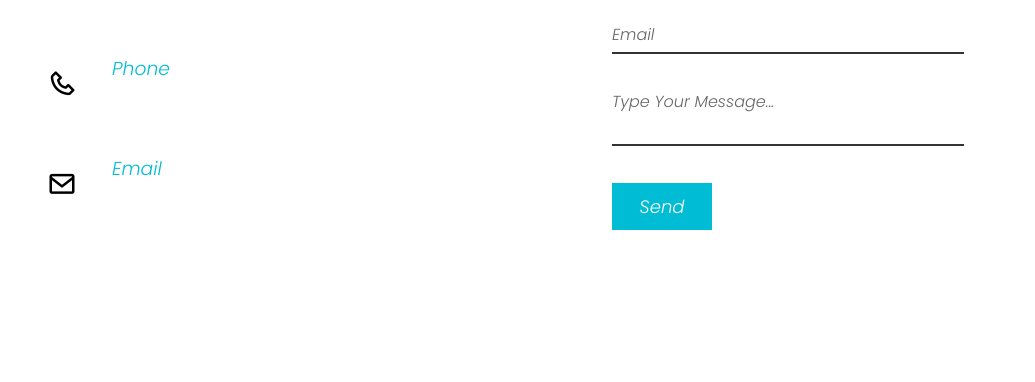
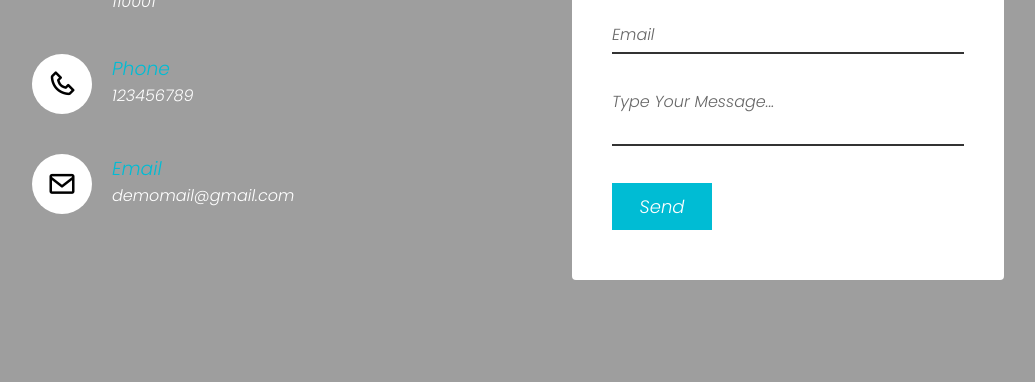
Before and after one commit to anuragchauhan766/contactusform, a plain HTML site: page index.html in a window 1280 px wide. Shown: the part 418-800 px from the top of the page, without its empty margins (122-1157 px from the left). Drawn offline with nearby package versions, Linux system fonts and the light colour scheme; the site is published under a folder, as on GitHub Pages, so addresses that start at the root find nothing.

Commit message:
fix loading issue of background img

```diff
--- a/css/style.css
+++ b/css/style.css
@@ -14,9 +14,12 @@
     align-items: center;
     min-height: 100vh;
     padding: 50px 100px;
-    background: url(/img/bg.jpg);
+
+    background-image: url(../img/bg.jpg), linear-gradient(to right, #434343 0%, black 100%);
+
+
     background-size: cover;
-    /* background-blend-mode: lighten; */
+
 }
 .contactus .contant{
     max-width: 800px;
```
